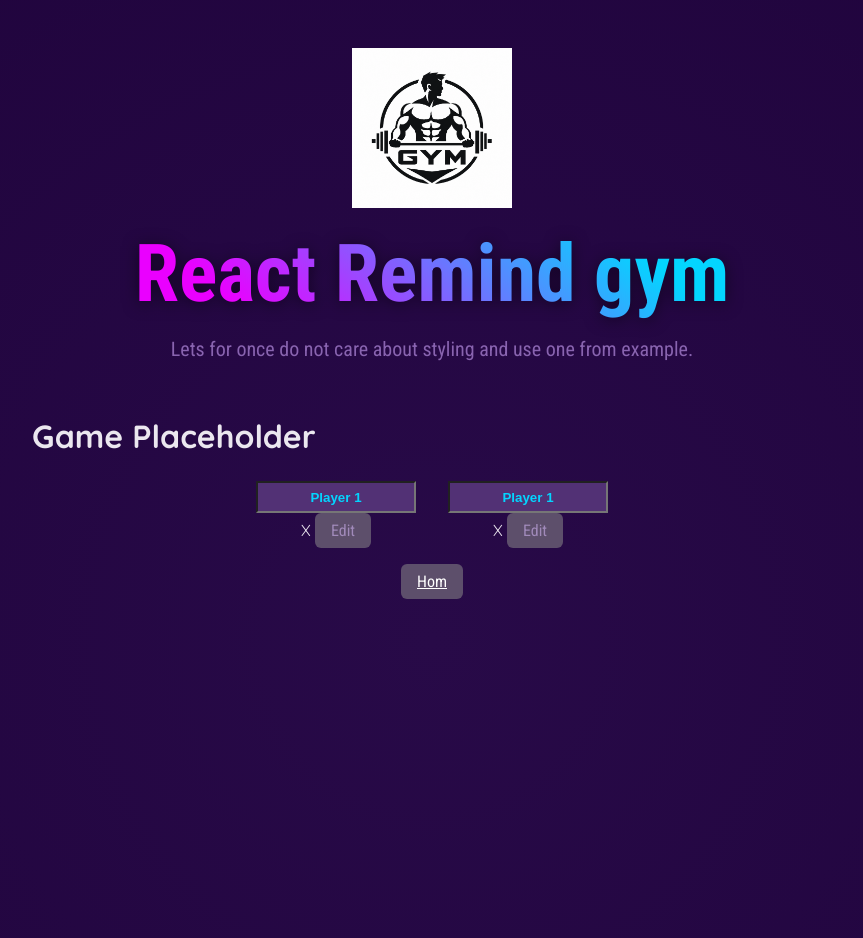
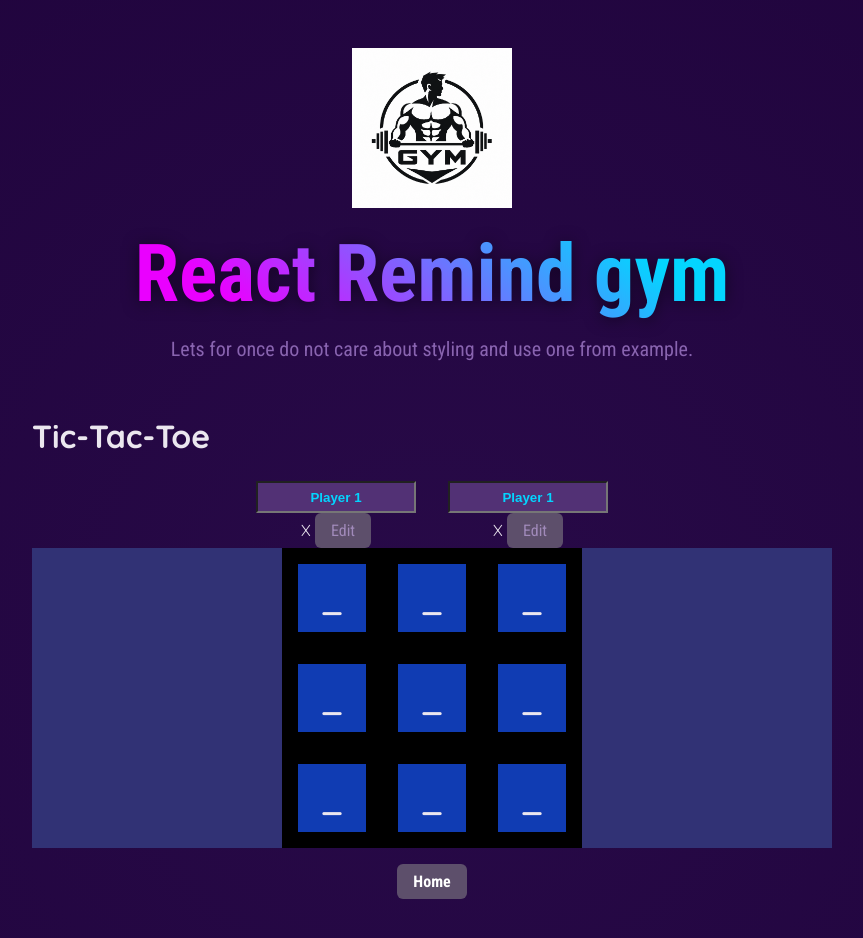
Before and after one commit to tomaszKostur/remind_react_gym, a React (Vite) app: page /game in a window 1280 px wide. Shown: the top 938 px of the page, without its empty margins (208-1071 px from the left). Built offline with nearby package versions, Linux system fonts and the light colour scheme.

Commit message:
Add GameBaord

```diff
--- a/src/App.tsx
+++ b/src/App.tsx
@@ -20,7 +20,7 @@ function App() {
       <Header />
       <main>
         <ChooseExcersise />
-        <NavButton target='/game' name='Go to Game<'/>
+        <NavButton target='/game' name='Go to Game'/>
       </main>
     </div>
   );
--- a/src/ChooseExcersise.tsx
+++ b/src/ChooseExcersise.tsx
@@ -37,9 +37,11 @@ function ExcersiseTab({ img, name, level, onClickHandler }: ExerciseTabProps): i
 
 function ChooseExcersise() {
   const [current_excercise, current_excercise_setter] = useState("bench");
+
   function description_change(new_excercise: SetStateAction<string>) {
     current_excercise_setter(new_excercise);
   }
+
   return (
     <div>
       <h2>
--- a/src/Game.tsx
+++ b/src/Game.tsx
@@ -1,3 +1,5 @@
+import { SetStateAction, useState } from "react";
+
 import Header from "@/Header";
 import { Fragment } from "react/jsx-runtime";
 import NavButton from "./NavButton";
@@ -6,14 +8,114 @@ function Game() {
   return (
     <div>
       <Header />
-      <main id="game">
-        <h1>Game Placeholder</h1>
+      <main className="game">
+        <h1>Tic-Tac-Toe</h1>
         <ol>
           <Player />
           <Player />
         </ol>
-        <NavButton target={"/"} name="Hom" />
+        <GameBoard />
+        <NavButton target={"/"} name="Home" />
       </main>
+    </div>
+  );
+}
+
+function GameBoard() {
+  const [currentPlayer, setCurrentPlayer] = useState("X");
+  const [boardData, setBoardData] = useState({
+    "11": "_",
+    "12": "_",
+    "13": "_",
+    "21": "_",
+    "22": "_",
+    "23": "_",
+    "31": "_",
+    "32": "_",
+    "33": "_",
+  });
+
+  function moveHandler(position) {
+    if (boardData[position] !== "_") return;
+
+    setBoardData((prev) => ({
+      ...prev,
+      [position]: currentPlayer,
+    }));
+    setCurrentPlayer((prev) => (prev === "X" ? "O" : "X"));
+  }
+
+  return (
+    <div className="game-board">
+      <ol>
+        <li
+          onClick={() => {
+            moveHandler("11");
+          }}
+        >
+          {boardData["11"]}
+        </li>
+        <li
+          onClick={() => {
+            moveHandler("12");
+          }}
+        >
+          {boardData["12"]}
+        </li>
+        <li
+          onClick={() => {
+            moveHandler("13");
+          }}
+        >
+          {boardData["13"]}
+        </li>
+      </ol>
+      <ol>
+        <li
+          onClick={() => {
+            moveHandler("21");
+          }}
+        >
+          {boardData["21"]}
+        </li>
+        <li
+          onClick={() => {
+            moveHandler("22");
+          }}
+        >
+          {boardData["22"]}
+        </li>
+        <li
+          onClick={() => {
+            moveHandler("23");
+          }}
+        >
+          {boardData["23"]}
+        </li>
+      </ol>
+      <ol>
+        <li
+          onClick={() => {
+            moveHandler("31");
+          }}
+        >
+          {boardData["31"]}
+        </li>
+        <li
+          onClick={() => {
+            moveHandler("32");
+          }}
+        >
+          {boardData["32"]}
+        </li>
+        <li
+          onClick={() => {
+            moveHandler("33");
+          }}
+        >
+          {boardData["33"]}
+        </li>
+      </ol>
     </div>
   );
 }
--- a/src/NavButton.tsx
+++ b/src/NavButton.tsx
@@ -1,7 +1,7 @@
 function NavButton({target, name}) {
     return (
   <div className="centered">
-    <button id="game-button">
+    <button id="nav-button">
       <a href={target}>{name}</a>
     </button>
   </div>
```
Also changed, not shown: src/styles/tailwind.css.
